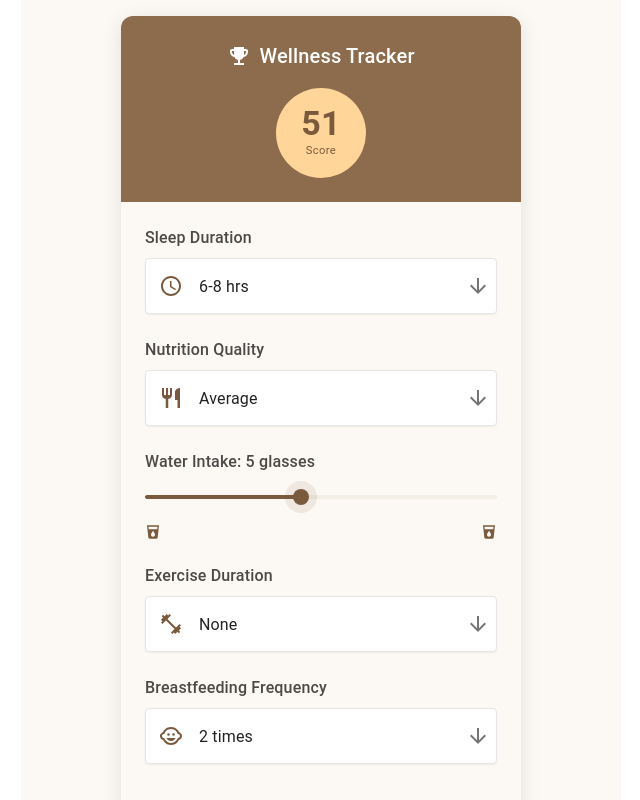
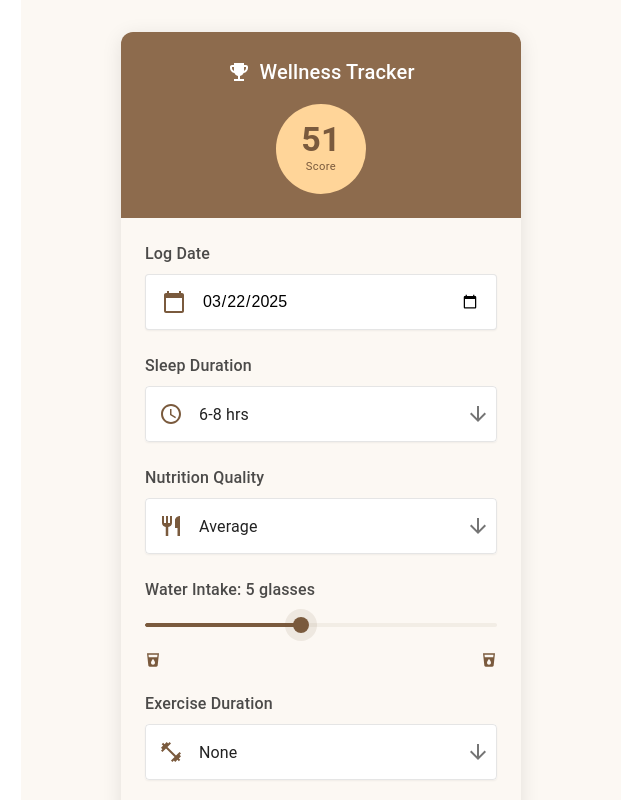
Before and after one commit to Diyashibu/tinkhack, a React (Vite) app in the folder tinkhack/: page /habit-tracker in a window 1280 px wide. Shown: the whole page, without its empty margins (319-959 px from the left). Built offline with nearby package versions, Linux system fonts and the light colour scheme.

Commit message:
added the supabase table for habits

```diff
--- a/tinkhack/src/components/habittracker.jsx
+++ b/tinkhack/src/components/habittracker.jsx
@@ -1,4 +1,5 @@
-import React, { useState } from "react";
+import React, { useState, useEffect } from "react";
+import supabase from "../supabase";
 import {
   Button,
   Slider,
@@ -8,7 +9,9 @@ import {
   MenuItem,
   Paper,
   Container,
-  FormControl
+  FormControl,
+  Snackbar,
+  Alert
 } from "@mui/material";
 import AccessTimeIcon from '@mui/icons-material/AccessTime';
 import RestaurantIcon from '@mui/icons-material/Restaurant';
@@ -17,25 +20,100 @@ import FitnessCenterIcon from '@mui/icons-material/FitnessCenter';
 import ChildCareIcon from '@mui/icons-material/ChildCare';
 import EmojiEventsIcon from '@mui/icons-material/EmojiEvents';
 import ArrowForwardIcon from '@mui/icons-material/ArrowForward';
+import CalendarTodayIcon from '@mui/icons-material/CalendarToday';
 
-const HabitTracker = () => {
+const HabitTracker = ({ profileId }) => {
+  // Auth state
+  const [currentUserId, setCurrentUserId] = useState(null);
+  const [activeProfileId, setActiveProfileId] = useState(null);
+
   // Color theme variables
   const primaryColor = "#7a5a3d"; // Dark brown
   const secondaryColor = "#8d6b4d"; // Warm brown
   const accentColor = "#ffd599"; // Light orange/peach
   const backgroundColor = "#fcf8f3"; // Light cream
 
+  // Form state
   const [sleepHours, setSleepHours] = useState("6-8 hrs");
   const [nutrition, setNutrition] = useState("Average");
   const [waterIntake, setWaterIntake] = useState(5);
   const [exercise, setExercise] = useState("None");
   const [breastfeeding, setBreastfeeding] = useState(2);
-  const [energy, setEnergy] = useState("Moderate");
-  const [babySleep, setBabySleep] = useState("Frequent Wakes");
-  const [stress, setStress] = useState("Moderate");
-  const [pain, setPain] = useState("Mild");
-  const [medication, setMedication] = useState(false);
-  const [selfCare, setSelfCare] = useState("None");
+  const [logDate, setLogDate] = useState(new Date().toISOString().split('T')[0]);
+
+  // UI state
+  const [loading, setLoading] = useState(false);
+  const [snackbar, setSnackbar] = useState({
+    open: false,
+    message: "",
+    severity: "success"
+  });
+
+  // Get current authenticated user
+  useEffect(() => {
+    const getCurrentUser = async () => {
+      const { data: { user }, error } = await supabase.auth.getUser();
+
+      if (error) {
+        console.error('Error getting user:', error);
+        return;
+      }
+
+      if (user) {
+        setCurrentUserId(user.id);
+        // Use the authenticated user ID as the active profile ID if no profile ID is provided
+        setActiveProfileId(profileId || user.id);
+      } else if (profileId) {
+        // If no authenticated user but profile ID is provided, use that
+        setActiveProfileId(profileId);
+      } else {
+        // No user and no profile ID
+        setSnackbar({
+          open: true,
+          message: "Error: Profile ID is required",
+          severity: "error"
+        });
+      }
+    };
+
+    getCurrentUser();
+  }, [profileId]);
+
+  // Check if there's existing data for the selected date
+  useEffect(() => {
+    const fetchTodayData = async () => {
+      if (!activeProfileId) return;
+
+      try {
+        const { data, error } = await supabase
+          .from('wellness_logs')
+          .select('*')
+          .eq('profile_id', activeProfileId)
+          .eq('log_date', logDate)
+          .single();
+
+        if (error) {
+          console.error('Error fetching data:', error);
+          return;
+        }
+
+        if (data) {
+          // Populate form with existing data
+          setSleepHours(data.sleep_hours);
+          setNutrition(data.nutrition);
+          setWaterIntake(data.water_intake);
+          setExercise(data.exercise);
+          setBreastfeeding(data.breastfeeding);
+        }
+      } catch (error) {
+        console.error('Error:', error);
+      }
+    };
+
+    if (activeProfileId) {
+      fetchTodayData();
+    }
+  }, [activeProfileId, logDate]);
 
   // Function to calculate total score
   const calculateScore = () => {
@@ -61,6 +139,63 @@ const HabitTracker = () => {
     score += breastfeedingScores[breastfeeding];
 
     return Math.min(100, score);
+  };
+
+  // Function to save data to Supabase
+  const saveProgress = async () => {
+    if (!activeProfileId) {
+      setSnackbar({
+        open: true,
+        message: "Error: Profile ID is required",
+        severity: "error"
+      });
+      return;
+    }
+
+    setLoading(true);
+    const wellness_score = calculateScore();
+
+    try {
+      const { data, error } = await supabase
+        .from('wellness_logs')
+        .upsert({
+          profile_id: activeProfileId,
+          log_date: logDate,
+          submission_date: new Date().toISOString().split('T')[0],
+          sleep_hours: sleepHours,
+          nutrition: nutrition,
+          water_intake: waterIntake,
+          exercise: exercise,
+          breastfeeding: breastfeeding.toString(), // Convert to string as per db schema
+          wellness_score: wellness_score
+        }, {
+          onConflict: 'profile_id,log_date' // Handle duplicate entries
+        });
+
+      if (error) {
+        console.error('Error saving data:', error);
+        setSnackbar({
+          open: true,
+          message: `Error: ${error.message}`,
+          severity: "error"
+        });
+      } else {
+        setSnackbar({
+          open: true,
+          message: "Progress saved successfully!",
+          severity: "success"
+        });
+      }
+    } catch (error) {
+      console.error('Exception:', error);
+      setSnackbar({
+        open: true,
+        message: "An unexpected error occurred",
+        severity: "error"
+      });
+    } finally {
+      setLoading(false);
+    }
   };
 
   // Custom Select with Icon
@@ -114,16 +249,25 @@ const HabitTracker = () => {
   );
 
   return (
-    <Container maxWidth="sm" sx={{ minHeight: '100vh', display: 'flex', justifyContent: 'center', alignItems: 'center', p: 2, bgcolor: backgroundColor }}>
+    <Container maxWidth="sm" sx={{
+      height: '100vh',
+      overflow: 'auto',
+      display: 'flex',
+      justifyContent: 'center',
+      alignItems: 'flex-start',
+      p: 2,
+      bgcolor: backgroundColor
+    }}>
       <Paper
         elevation={6}
         sx={{
           width: '100%',
           maxWidth: 400,
-          overflow: 'hidden',
           borderRadius: 3,
           boxShadow: '0px 4px 20px rgba(0, 0, 0, 0.1)',
-          bgcolor: backgroundColor, // Changed form background to match container background
+          bgcolor: backgroundColor,
+          my: 2,
+          overflow: 'hidden',
         }}
       >
         {/* Header */}
@@ -168,7 +312,50 @@ const HabitTracker = () => {
         </Box>
 
         {/* Form Inputs */}
-        <Box sx={{ p: 3, bgcolor: backgroundColor }}>
+        <Box sx={{ p: 3, bgcolor: backgroundColor, maxHeight: 'calc(100vh - 200px)', overflow: 'auto' }}>
+          {/* Show profile info if available */}
+          {activeProfileId && (
+            <Box sx={{ mb: 3, p: 2, bgcolor: 'rgba(255, 213, 153, 0.2)', borderRadius: 2 }}>
+              <Typography variant="body2" sx={{ color: primaryColor }}>
+                Tracking wellness for profile: {activeProfileId.substring(0, 8)}...
+              </Typography>
+            </Box>
+          )}
+
+          {/* Date picker */}
+          <Box sx={{ mb: 3 }}>
+            <Typography variant="body1" sx={{ mb: 1, fontWeight: 500, color: "rgba(0, 0, 0, 0.7)" }}>
+              Log Date
+            </Typography>
+            <FormControl fullWidth>
+              <Box sx={{
+                display: 'flex',
+                alignItems: 'center',
+                height: '56px',
+                border: '1px solid rgba(0, 0, 0, 0.1)',
+                borderRadius: '4px',
+                px: 2,
+                bgcolor: 'white',
+                boxShadow: '0px 1px 2px rgba(0, 0, 0, 0.05)',
+              }}>
+                <CalendarTodayIcon sx={{ color: primaryColor, mr: 2 }} />
+                <input
+                  type="date"
+                  value={logDate}
+                  onChange={(e) => setLogDate(e.target.value)}
+                  style={{
+                    border: 'none',
+                    outline: 'none',
+                    width: '100%',
+                    fontSize: '1rem',
+                    fontFamily: 'inherit',
+                    backgroundColor: 'transparent'
+                  }}
+                />
+              </Box>
+            </FormControl>
+          </Box>
+
           <IconSelect
             icon={<AccessTimeIcon />}
             label="Sleep Duration"
@@ -245,6 +432,8 @@ const HabitTracker = () => {
             variant="contained"
             fullWidth
             endIcon={<ArrowForwardIcon />}
+            onClick={saveProgress}
+            disabled={loading || !activeProfileId}
             sx={{
               mt: 2,
               py: 1.5,
@@ -257,10 +446,26 @@ const HabitTracker = () => {
               fontWeight: 500,
             }}
           >
-            Save Today's Progress
+            {loading ? "Saving..." : "Save Today's Progress"}
           </Button>
         </Box>
       </Paper>
+
+      {/* Feedback Snackbar */}
+      <Snackbar
+        open={snackbar.open}
+        autoHideDuration={6000}
+        onClose={() => setSnackbar({ ...snackbar, open: false })}
+        anchorOrigin={{ vertical: 'bottom', horizontal: 'center' }}
+      >
+        <Alert
+          onClose={() => setSnackbar({ ...snackbar, open: false })}
+          severity={snackbar.severity}
+          sx={{ width: '100%' }}
+        >
+          {snackbar.message}
+        </Alert>
+      </Snackbar>
     </Container>
   );
 };
```
